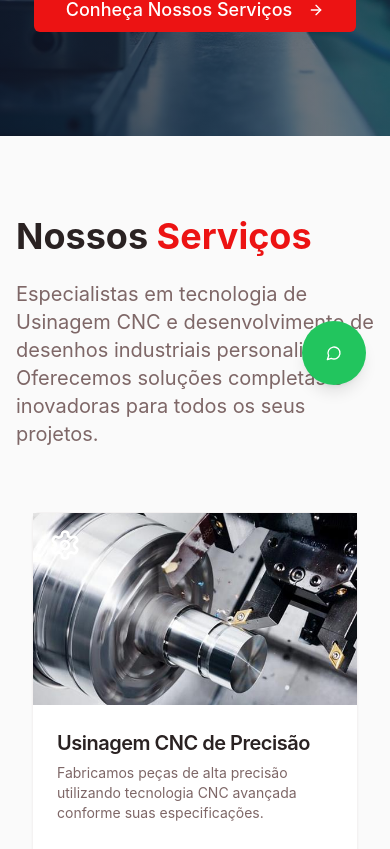
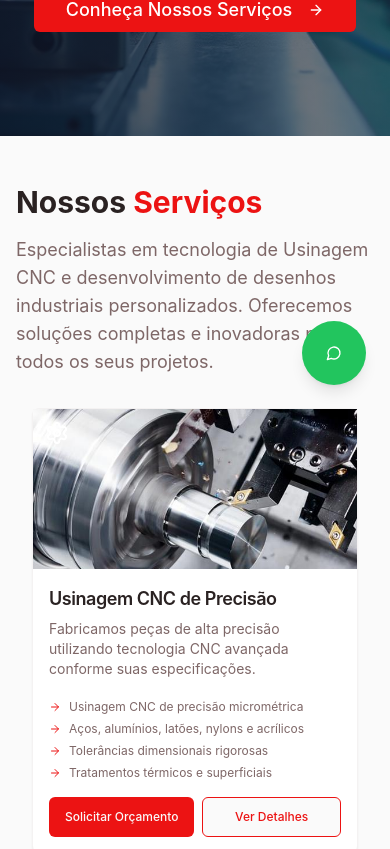
Before and after one commit to petrini31/jpd-usinagem-web-30fa53ad, a React (Vite) app: page / in a window 390 px wide. Shown: the part 435-1284 px from the top of the page. Built offline with nearby package versions, Linux system fonts and the light colour scheme.

Commit message:
Fix: Reduce section size on mobile
Adjusts the 'Nossos Serviços' and 'Principais Atuações no Mercado' sections to be less large on mobile devices.

```diff
--- a/src/components/Services.tsx
+++ b/src/components/Services.tsx
@@ -349,15 +349,15 @@ const Services = () => {
   }, [isTransitioning, currentBlockIndex]);
 
   return (
-    <section id="servicos" className="py-20 bg-background">
+    <section id="servicos" className="py-12 md:py-20 bg-background">
       <div className="container mx-auto px-4">
         {/* Header - Left aligned */}
-        <div className="mb-16 animate-fade-in">
+        <div className="mb-8 md:mb-16 animate-fade-in">
           <div className="max-w-2xl text-left">
-            <h2 className="text-4xl md:text-5xl font-bold text-foreground mb-6">
+            <h2 className="text-3xl md:text-4xl lg:text-5xl font-bold text-foreground mb-4 md:mb-6">
               Nossos <span className="text-primary">Serviços</span>
             </h2>
-            <p className="text-xl text-muted-foreground">
+            <p className="text-lg md:text-xl text-muted-foreground">
               Especialistas em tecnologia de Usinagem CNC e desenvolvimento de desenhos industriais personalizados.
               Oferecemos soluções completas e inovadoras para todos os seus projetos.
             </p>
@@ -365,7 +365,7 @@ const Services = () => {
         </div>
 
         {/* Services Carousel */}
-        <div className="relative mb-16 px-2 md:px-8">
+        <div className="relative mb-8 md:mb-16 px-2 md:px-8">
           <div
             ref={carouselRef}
             className="overflow-hidden"
@@ -382,7 +382,7 @@ const Services = () => {
               {serviceBlocks.map((block, blockIndex) => (
                 <div
                   key={blockIndex}
-                  className="w-full flex-shrink-0 grid grid-cols-1 md:grid-cols-2 lg:grid-cols-3 gap-4 md:gap-8 px-2 md:px-0"
+                  className="w-full flex-shrink-0 grid grid-cols-1 md:grid-cols-2 lg:grid-cols-3 gap-3 md:gap-6 lg:gap-8 px-2 md:px-0"
                 >
                   {block.map((service) => (
                     <Card
@@ -393,29 +393,29 @@ const Services = () => {
                         <OptimizedImage
                           src={service.image}
                           alt={service.title}
-                          className="w-full h-48 group-hover:scale-105 transition-transform duration-300"
+                          className="w-full h-40 md:h-48 group-hover:scale-105 transition-transform duration-300"
                           loading={blockIndex === currentBlockIndex ? "eager" : "lazy"}
                           priority={blockIndex === 0}
                         />
-                        <div className="absolute top-4 left-4">
-                          <service.icon className="w-8 h-8 text-white" />
+                        <div className="absolute top-3 left-3 md:top-4 md:left-4">
+                          <service.icon className="w-6 h-6 md:w-8 md:h-8 text-white" />
                         </div>
                       </div>
 
-                      <CardHeader className="flex-grow">
-                        <CardTitle className="text-xl text-foreground group-hover:text-primary transition-colors">
+                      <CardHeader className="flex-grow p-4 md:p-6">
+                        <CardTitle className="text-lg md:text-xl text-foreground group-hover:text-primary transition-colors">
                           {service.title}
                         </CardTitle>
-                        <CardDescription className="text-muted-foreground">
+                        <CardDescription className="text-sm md:text-base text-muted-foreground">
                           {service.description}
                         </CardDescription>
                       </CardHeader>
 
-                      <CardContent className="mt-auto">
-                        <ul className="space-y-2 mb-6">
+                      <CardContent className="mt-auto p-4 md:p-6 pt-0">
+                        <ul className="space-y-1.5 md:space-y-2 mb-4 md:mb-6">
                           {service.details.map((detail, detailIndex) => (
-                            <li key={detailIndex} className="flex items-start gap-2 text-sm text-muted-foreground">
-                              <ArrowRight className="w-4 h-4 text-primary mt-0.5 flex-shrink-0" />
+                            <li key={detailIndex} className="flex items-start gap-2 text-xs md:text-sm text-muted-foreground">
+                              <ArrowRight className="w-3 h-3 md:w-4 md:h-4 text-primary mt-0.5 flex-shrink-0" />
                               {detail}
                             </li>
                           ))}
@@ -424,14 +424,14 @@ const Services = () => {
                         <div className="flex gap-2 mt-auto">
                           <Button
                             onClick={scrollToContact}
-                            className="flex-1 bg-primary text-primary-foreground hover:bg-primary-dark transition-colors"
+                            className="flex-1 bg-primary text-primary-foreground hover:bg-primary-dark transition-colors text-xs md:text-sm py-2 md:py-2"
                           >
                             Solicitar Orçamento
                           </Button>
                           <Button
                             variant="outline"
                             onClick={() => setSelectedService(service)}
-                            className="flex-1 border-primary text-primary hover:bg-primary hover:text-primary-foreground transition-colors"
+                            className="flex-1 border-primary text-primary hover:bg-primary hover:text-primary-foreground transition-colors text-xs md:text-sm py-2 md:py-2"
                           >
                             Ver Detalhes
                           </Button>
@@ -450,9 +450,9 @@ const Services = () => {
             size="icon"
             onClick={prevBlock}
             disabled={isTransitioning}
-            className="absolute -left-2 md:-left-4 top-1/2 -translate-y-1/2 bg-background/95 hover:bg-background border-border shadow-lg z-20 disabled:opacity-50"
+            className="absolute -left-2 md:-left-4 top-1/2 -translate-y-1/2 bg-background/95 hover:bg-background border-border shadow-lg z-20 disabled:opacity-50 w-8 h-8 md:w-10 md:h-10"
           >
-            <ChevronLeft className="w-5 h-5" />
+            <ChevronLeft className="w-4 h-4 md:w-5 md:h-5" />
           </Button>
 
           <Button
@@ -460,13 +460,13 @@ const Services = () => {
             size="icon"
             onClick={nextBlock}
             disabled={isTransitioning}
-            className="absolute -right-2 md:-right-4 top-1/2 -translate-y-1/2 bg-background/95 hover:bg-background border-border shadow-lg z-20 disabled:opacity-50"
+            className="absolute -right-2 md:-right-4 top-1/2 -translate-y-1/2 bg-background/95 hover:bg-background border-border shadow-lg z-20 disabled:opacity-50 w-8 h-8 md:w-10 md:h-10"
           >
-            <ChevronRight className="w-5 h-5" />
+            <ChevronRight className="w-4 h-4 md:w-5 md:h-5" />
           </Button>
 
           {/* Dot indicators */}
-          <div className="flex justify-center gap-2 mt-8">
+          <div className="flex justify-center gap-2 mt-6 md:mt-8">
             {serviceBlocks.map((_, index) => (
               <button
                 key={index}
@@ -482,12 +482,12 @@ const Services = () => {
           </div>
 
           {/* Mobile Navigation */}
-          <div className="flex justify-center gap-4 mt-6 lg:hidden">
+          <div className="flex justify-center gap-4 mt-4 md:mt-6 lg:hidden">
             <Button
               variant="outline"
               onClick={prevBlock}
               disabled={isTransitioning}
-              className="disabled:opacity-50"
+              className="disabled:opacity-50 text-sm"
             >
               <ChevronLeft className="w-4 h-4 mr-2" />
               Anterior
@@ -496,7 +496,7 @@ const Services = () => {
               variant="outline"
               onClick={nextBlock}
               disabled={isTransitioning}
-              className="disabled:opacity-50"
+              className="disabled:opacity-50 text-sm"
             >
               Próximo
               <ChevronRight className="w-4 h-4 ml-2" />
```
Also changed, not shown: src/components/MarketSectors.tsx (+20 -20 lines).
